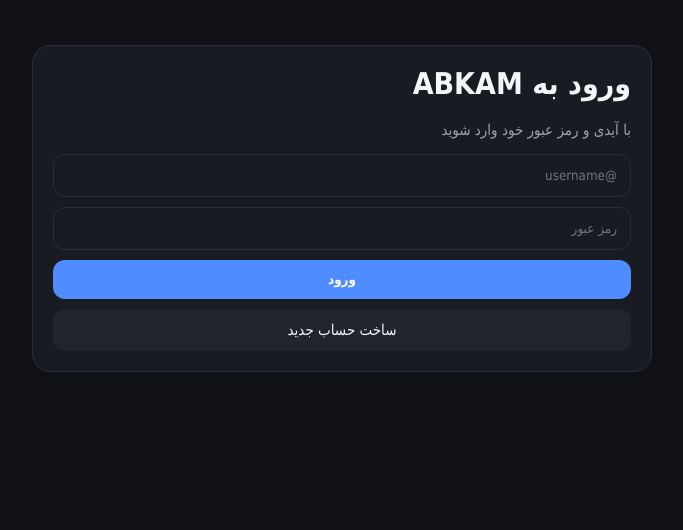
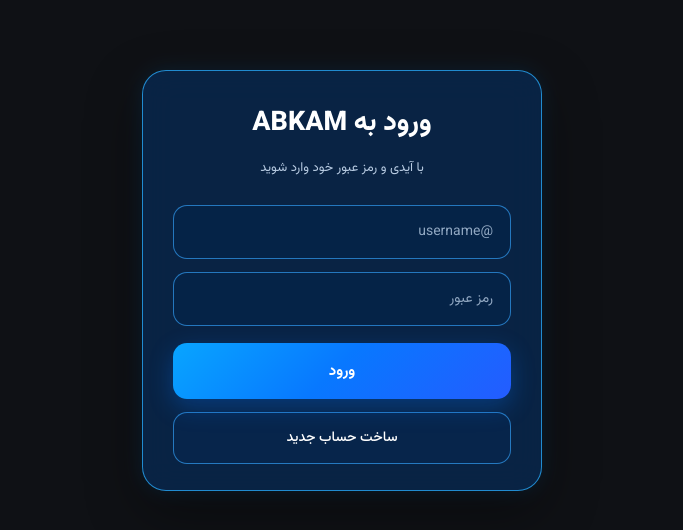
Before and after one commit to ABKAMudjdjsiw88/abkam-site, a Flask app: page /login in a window 1280 px wide. Shown: the part 60-590 px from the top of the page, without its empty margins (298-981 px from the left). Run offline with Flask 3, Linux system fonts and the light colour scheme.

Commit message:
Redesign auth page

```diff
--- a/static/css/style.css
+++ b/static/css/style.css
@@ -594,3 +594,271 @@ grid-template-columns:repeat(2,1fr);
 }
 
 }
+cat >> static/css/style.css <<'EOF'
+
+/* =================================
+   ABKAM AUTH PAGE DESIGN
+   ================================= */
+
+body{
+    font-family:"Vazirmatn",Tahoma,Arial,sans-serif;
+}
+
+/* قاب ورود و ثبت نام */
+
+.auth-card{
+    width:100%;
+    max-width:400px;
+    margin:55px auto 30px;
+
+    padding:30px 30px 26px;
+
+    background:rgba(7,43,88,.72);
+
+    border:1px solid rgba(42,174,255,.75);
+    border-radius:24px;
+
+    box-shadow:
+        0 0 20px rgba(0,150,255,.12),
+        0 20px 55px rgba(0,0,0,.40);
+
+    backdrop-filter:blur(16px);
+    -webkit-backdrop-filter:blur(16px);
+
+    font-family:"Vazirmatn",Tahoma,Arial,sans-serif;
+}
+
+/* عنوان */
+
+.auth-card h1{
+    margin:0 0 10px;
+
+    text-align:center;
+
+    color:#ffffff;
+
+    font-family:"Vazirmatn",Tahoma,Arial,sans-serif;
+
+    font-size:27px;
+    font-weight:800;
+
+    line-height:1.7;
+}
+
+/* متن توضیح */
+
+.auth-card .muted{
+    margin:0 0 25px;
+
+    text-align:center;
+
+    color:#b9cce3;
+
+    font-size:13px;
+
+    line-height:1.8;
+}
+
+/* فرم */
+
+.auth-card form{
+    display:flex;
+    flex-direction:column;
+    gap:13px;
+}
+
+/* فیلدها */
+
+.auth-card input{
+    width:100%;
+    height:54px;
+
+    padding:0 17px;
+
+    background:rgba(5,35,75,.55);
+
+    border:1px solid rgba(54,166,255,.65);
+
+    border-radius:14px;
+
+    color:#ffffff;
+
+    font-family:"Vazirmatn",Tahoma,Arial,sans-serif;
+
+    font-size:14px;
+
+    outline:none;
+
+    transition:.2s;
+}
+
+.auth-card input::placeholder{
+    color:#91a8c2;
+}
+
+.auth-card input:focus{
+    border-color:#28adff;
+
+    background:rgba(7,47,95,.75);
+
+    box-shadow:
+        0 0 0 3px rgba(40,173,255,.10),
+        0 0 18px rgba(40,173,255,.12);
+}
+
+/* دکمه اصلی */
+
+.auth-card button{
+    width:100%;
+    height:56px;
+
+    margin-top:4px;
+
+    border:0;
+    border-radius:14px;
+
+    background:
+        linear-gradient(
+            135deg,
+            #08a5ff 0%,
+            #0878ff 48%,
+            #245cff 100%
+        );
+
+    color:#ffffff;
+
+    font-family:"Vazirmatn",Tahoma,Arial,sans-serif;
+
+    font-size:15px;
+    font-weight:700;
+
+    box-shadow:
+        0 8px 24px rgba(0,117,255,.30);
+
+    cursor:pointer;
+
+    transition:.2s;
+}
+
+.auth-card button:hover{
+    transform:translateY(-1px);
+
+    box-shadow:
+        0 10px 30px rgba(0,140,255,.40);
+}
+
+.auth-card button:active{
+    transform:scale(.98);
+}
+
+/* ساخت حساب جدید */
+
+.auth-card .secondary{
+    width:100%;
+
+    height:52px;
+
+    display:flex;
+    align-items:center;
+    justify-content:center;
+
+    margin-top:13px;
+
+    padding:0;
+
+    background:rgba(7,43,88,.40);
+
+    border:1px solid rgba(54,166,255,.65);
+
+    border-radius:14px;
+
+    color:#ffffff;
+
+    font-family:"Vazirmatn",Tahoma,Arial,sans-serif;
+
+    font-size:14px;
+    font-weight:500;
+
+    transition:.2s;
+}
+
+.auth-card .secondary:hover{
+    background:rgba(11,65,125,.55);
+}
+
+/* متن پایین ثبت نام */
+
+.auth-card > p{
+    margin:20px 0 0;
+
+    text-align:center;
+
+    color:#c2d1e3;
+
+    font-family:"Vazirmatn",Tahoma,Arial,sans-serif;
+
+    font-size:13px;
+
+    line-height:2;
+}
+
+/* لینک ورود */
+
+.auth-card > p a{
+    color:#29b0ff;
+
+    font-weight:700;
+}
+
+.auth-card > p a:hover{
+    color:#6acbff;
+}
+
+/* خطا */
+
+.auth-card .error{
+    margin-bottom:13px;
+
+    padding:11px;
+
+    background:rgba(120,25,40,.40);
+
+    border:1px solid rgba(255,90,110,.35);
+
+    border-radius:12px;
+
+    color:#ffd9de;
+
+    font-size:13px;
+
+    line-height:1.7;
+}
+
+/* موبایل */
+
+@media(max-width:480px){
+
+    .auth-card{
+        max-width:none;
+
+        margin:35px auto 20px;
+
+        padding:27px 20px 23px;
+
+        border-radius:22px;
+    }
+
+    .auth-card h1{
+        font-size:24px;
+    }
+
+    .auth-card input{
+        height:52px;
+    }
+
+    .auth-card button{
+        height:54px;
+    }
+}
+
+EOF
--- a/templates/base.html
+++ b/templates/base.html
@@ -5,6 +5,11 @@
 <meta name="viewport" content="width=device-width,initial-scale=1,maximum-scale=1">
 <title>{% block title %}ABKAM{% endblock %}</title>
 <link rel="stylesheet" href="/static/css/style.css">
+
+<link rel="preconnect" href="https://fonts.googleapis.com">
+<link rel="preconnect" href="https://fonts.gstatic.com" crossorigin>
+<link href="https://fonts.googleapis.com/css2?family=Vazirmatn:wght@400;500;600;700;800&display=swap" rel="stylesheet">
+
 </head>
 
 <body>
```
